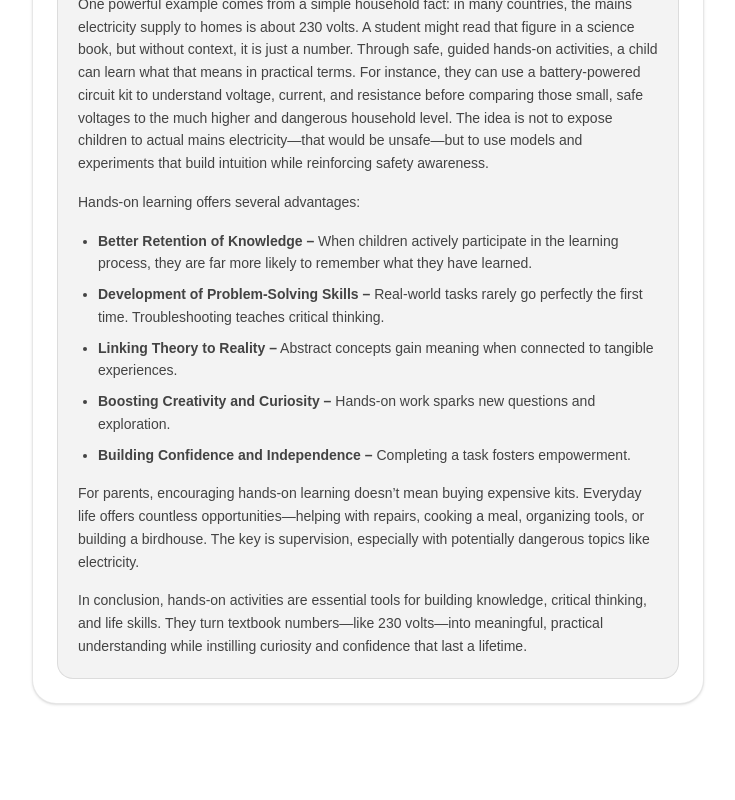
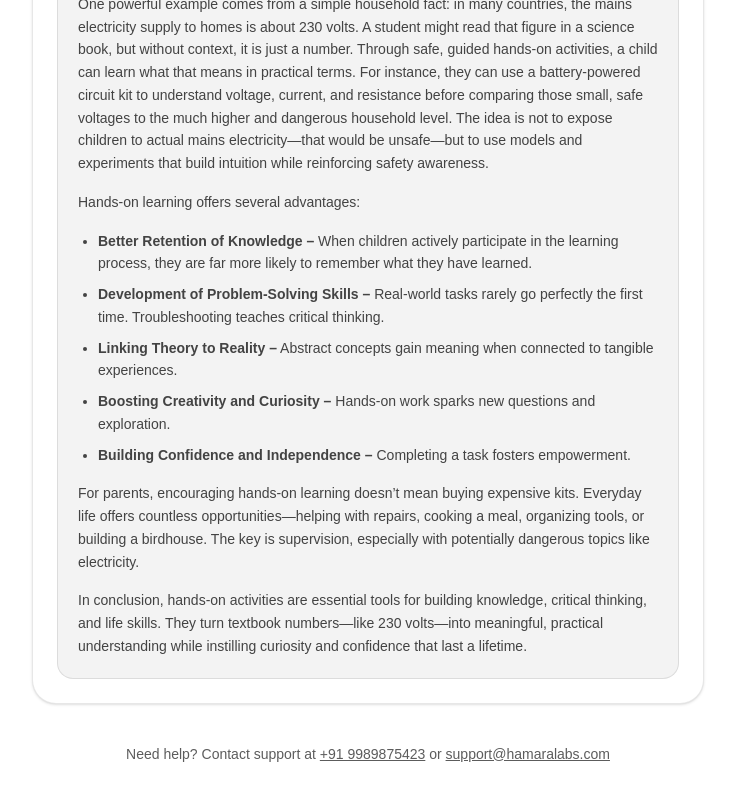
Before and after one commit to vmss2009/hamaralabs-rtl, a Next.js app: page /buy in a window 1280 px wide. Shown: the part 612-1412 px from the top of the page, without its empty margins (272-1007 px from the left). Before the commit the page ends 1388 px from the top, so only its background shows below. Built offline with nearby package versions, Linux system fonts and the light colour scheme.

Commit message:
Assuring message

```diff
--- a/app/buy/page.tsx
+++ b/app/buy/page.tsx
@@ -229,7 +229,10 @@ export default function BuyPage() {
               </button>
             </div>
 
-            <form className="mt-4 space-y-4" onSubmit={handleSubmit}>
+            <div className="mb-4 rounded-xl bg-emerald-50 border border-emerald-200 p-4 text-sm text-emerald-800">
+              After successful payment, you will immediately get phoned from <b>+91 9989875423</b> for confirmation, and an email will be sent from <b>support@hamaralabs.com</b> (please check spam, if not found in inbox) regarding the session details.
+            </div>
+            <form className="space-y-4" onSubmit={handleSubmit}>
               <div>
                 <label className="block text-sm font-medium">Email (optional)</label>
                 <input
@@ -293,7 +296,7 @@ export default function BuyPage() {
                                       : "border-[var(--foreground)]/20 hover:border-[var(--foreground)]/40")
                                   }
                                 >
-              {ts} IST
+                                  {ts} IST
                                 </button>
                               );
                             })}
@@ -321,6 +324,9 @@ export default function BuyPage() {
           </div>
         </div>
       )}
-    </section>
+    <div className="mt-10 text-center text-sm text-[var(--foreground)]/70">
+      Need help? Contact support at <a href="tel:+919989875423" className="underline">+91 9989875423</a> or <a href="mailto:support@hamaralabs.com" className="underline">support@hamaralabs.com</a>
+    </div>
+  </section>
   );
 }
--- a/app/payments/PaymentsReturnClient.tsx
+++ b/app/payments/PaymentsReturnClient.tsx
@@ -350,6 +350,10 @@ export default function PaymentsReturnPage() {
         </div>
 
         {status === "success" && receiptData && (
+          <>
+            <div className="mt-6 rounded-xl bg-emerald-50 border border-emerald-200 p-4 text-sm text-emerald-800">
+              You will get phoned from <b>+91 9989875423</b> for confirmation, and an email from <b>support@hamaralabs.com</b> (please check spam, if not found in inbox) will be sent  regarding the session details.
+            </div>
             <div className="mt-6 flex gap-3 no-print">
               <button
                 onClick={downloadReceiptPDF}
@@ -358,6 +362,7 @@ export default function PaymentsReturnPage() {
                 Download receipt
               </button>
             </div>
+          </>
         )}
       </div>
 
```
Lines whose indentation alone changed are shown as unchanged.
